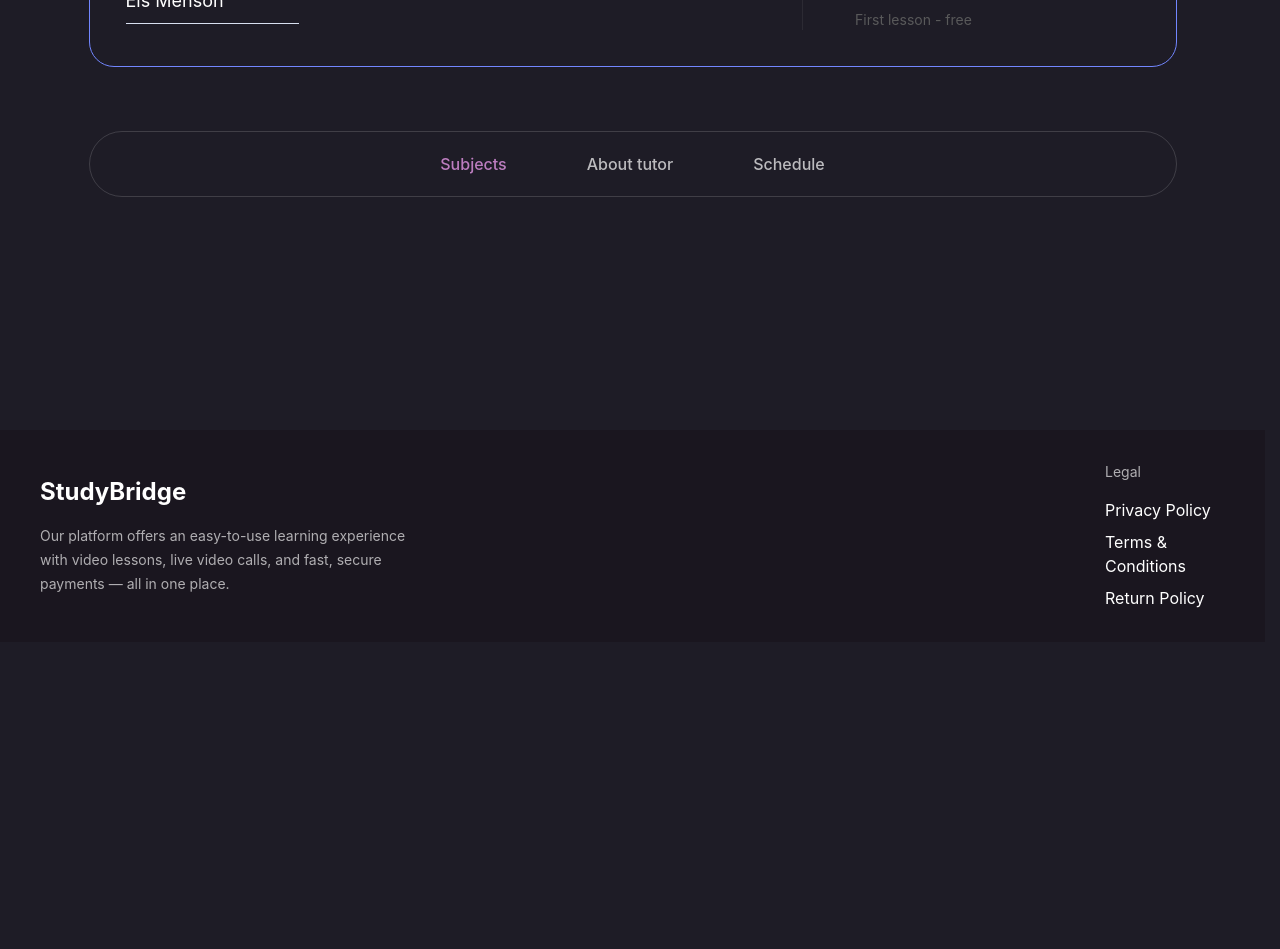
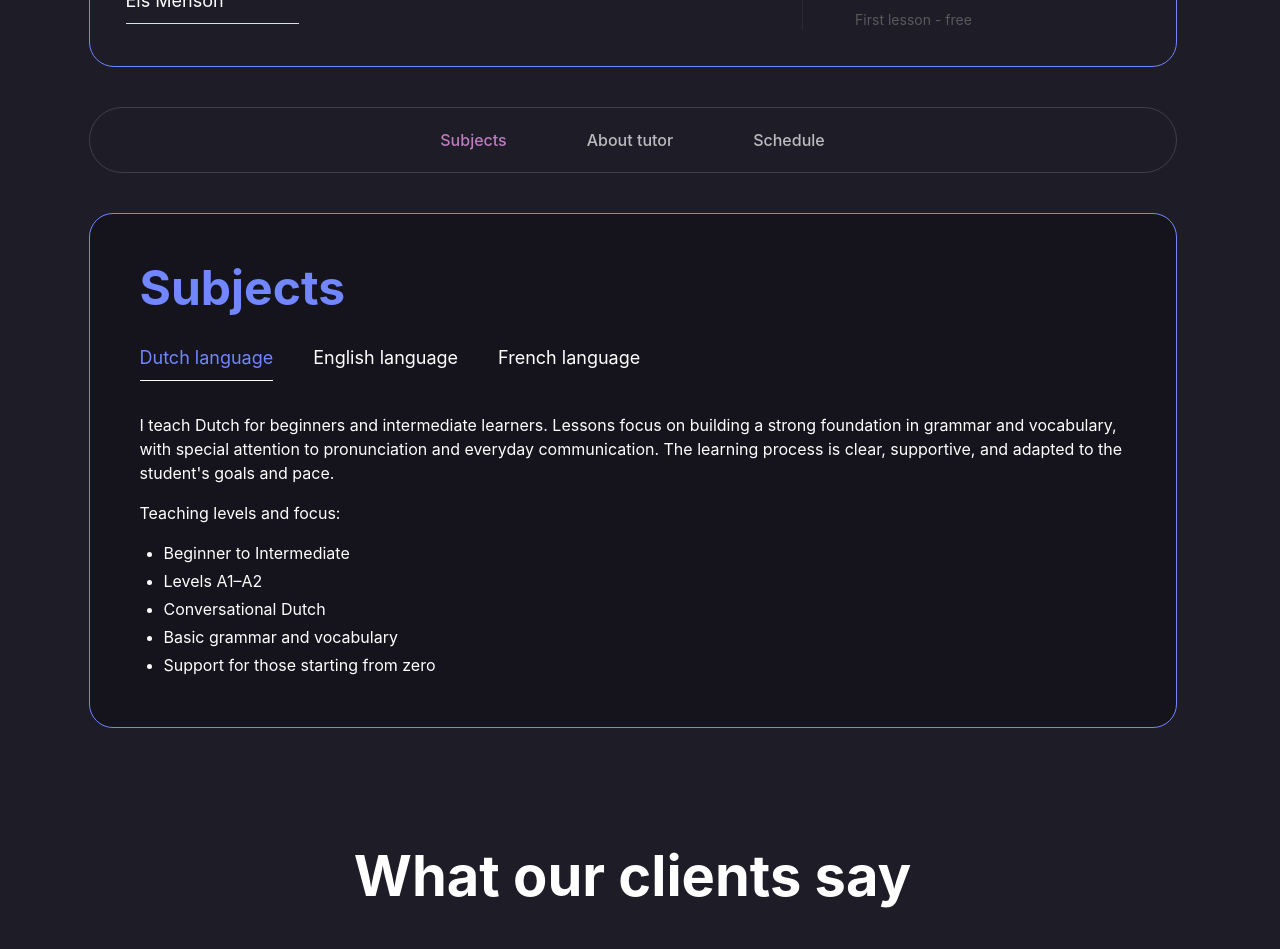
Before and after one commit to Dmytro-Doronin/components, a React (Vite) app: page / in a window 1280 px wide. Shown: the part 460-1409 px from the top of the page. Before the commit the page ends 1102 px from the top, so only its background shows below. Built offline with nearby package versions, Linux system fonts and the light colour scheme.

Commit message:
teacherDetail add subjects

```diff
--- a/src/components/teacherNavigation/TeacherNavigation.tsx
+++ b/src/components/tutorDetailSection/teacherNavigation/TeacherNavigation.tsx
@@ -2,8 +2,16 @@ import { useState } from 'react';
 
 type TabType = 'about' | 'subjects' | 'schedule';
 
-export const TeacherNavigation = () => {
-  const [activeTab, setActiveTab] = useState<TabType>('subjects');
+interface TeacherNavigationProps {
+  activeTab?: TabType;
+  onTabChange?: (tab: TabType) => void;
+}
+
+export const TeacherNavigation = ({ activeTab: externalActiveTab, onTabChange }: TeacherNavigationProps) => {
+  const [internalActiveTab, setInternalActiveTab] = useState<TabType>('subjects');
+
+  const activeTab = externalActiveTab || internalActiveTab;
+  const setActiveTab = onTabChange || setInternalActiveTab;
 
   const tabs = [
     { id: 'subjects', label: 'Subjects' },
--- /dev/null
+++ b/src/components/tutorDetailSection/teacherSubjects/TeacherSubjects.tsx
@@ -0,0 +1,91 @@
+import { useState } from 'react';
+
+export type SubjectType = {
+    id: string,
+    name: string,
+    description: string,
+    levels: string,
+    focus: string[]
+}
+
+const subjects: SubjectType[] = [
+    {
+        id: 'dutch',
+        name: 'Dutch language',
+        description: 'I teach Dutch for beginners and intermediate learners. Lessons focus on building a strong foundation in grammar and vocabulary, with special attention to pronunciation and everyday communication. The learning process is clear, supportive, and adapted to the student\'s goals and pace.',
+        levels: 'A1–A2',
+        focus: ['Beginner to Intermediate', 'Levels A1–A2', 'Conversational Dutch', 'Basic grammar and vocabulary', 'Support for those starting from zero']
+    },
+    {
+        id: 'english',
+        name: 'English language',
+        description: 'I teach English for all levels from beginners to advanced learners. My approach focuses on practical communication, business English, and exam preparation. Each lesson is designed to build confidence and fluency in real-world situations.',
+        levels: 'A1–C2',
+        focus: ['Beginner to Advanced', 'Levels A1–C2', 'Business English', 'IELTS/TOEFL preparation', 'Conversational fluency']
+    },
+    {
+        id: 'french',
+        name: 'French language',
+        description: 'I teach French with emphasis on conversational skills and cultural understanding. Perfect for travel, business, or academic purposes. Lessons include grammar, vocabulary, and pronunciation with a focus on practical usage.',
+        levels: 'A1–B2',
+        focus: ['Beginner to Intermediate', 'Levels A1–B2', 'Travel French', 'Business communication', 'Cultural immersion']
+    }
+];
+
+export default function App() {
+  const [activeLanguage, setActiveLanguage] = useState('dutch');
+
+  const currentSubject = subjects.find(subject => subject.id === activeLanguage);
+
+  return (
+    <div>
+      <div className="bg-[#15141D] p-[50px] relative rounded-3xl w-auto h-auto border border-[#7286FF]">
+        <div className="flex flex-col items-center justify-center h-full">
+          <div className="text-left w-full">
+            <h2
+              className="text-5xl font-bold text-[#7186FF]"
+            >
+              Subjects
+            </h2>
+
+            <div className="flex gap-10 flex-wrap mt-8">
+              {subjects.map((lang) => (
+                <div
+                  key={lang.id}
+                  className={`pb-2 cursor-pointer transition-colors ${
+                    activeLanguage === lang.id
+                      ? 'border-b border-white'
+                      : ''
+                  }`}
+                  onClick={() => setActiveLanguage(lang.id)}
+                >
+                  <p className={`text-lg transition-colors ${
+                    activeLanguage === lang.id
+                      ? 'text-[#7186FF]'
+                      : 'text-white hover:text-[#7186FF]'
+                  }`}>
+                    {lang.name}
+                  </p>
+                </div>
+              ))}
+            </div>
+
+            <div className="mt-8">
+              {currentSubject && (
+                <div className="text-white space-y-4">
+                  <p>{currentSubject.description}</p>
+                  <p>Teaching levels and focus:</p>
+                  <ul className="list-disc ml-6 space-y-1">
+                    {currentSubject.focus.map((item, index) => (
+                      <li key={index}>{item}</li>
+                    ))}
+                  </ul>
+                </div>
+              )}
+            </div>
+          </div>
+        </div>
+      </div>
+    </div>
+  );
+}
--- a/src/pages/teacherDetail/teacherDetail.tsx
+++ b/src/pages/teacherDetail/teacherDetail.tsx
@@ -1,29 +1,52 @@
 import { useNavigate } from 'react-router-dom';
 import { Button } from '../../components/ui/button/Button';
-import {CardsList} from "../../components/cardsList/CardsList.tsx";
-import {TeacherNavigation} from "../../components/teacherNavigation/TeacherNavigation.tsx";
+import {TeacherCard} from "../../components/teacherCard/TeachrCard";
+import {TeacherNavigation} from "../../components/tutorDetailSection/teacherNavigation/TeacherNavigation";
+import TeacherSubjects from "../../components/tutorDetailSection/teacherSubjects/TeacherSubjects";
 import type {TeacherType} from "../../pages/teachersPage/TeachersPage.tsx";
 import Person from "../../assets/images/person.jpg";
+import { useState } from 'react';
+import {Reviews} from "../../components/home-sections/Reviews/Reviews.tsx";
+
+const teacher: TeacherType = {
+    id: '1',
+    name: 'Els Menson',
+    subject: 'English',
+    price: 35,
+    image: Person,
+    experience: '12 years',
+    education: 'University of Amsterdam',
+    approaching: 'Communicative, student-centered methodology focused on real-life English. Lessons emphasize speaking practice, practical vocabulary, and personalized learning goals.',
+};
+
+type TabType = 'about' | 'subjects' | 'schedule';
 
 export const TeacherDetail = () => {
   const navigate = useNavigate();
+  const [activeTab, setActiveTab] = useState<TabType>('subjects');
 
   const handleBack = () => {
     navigate(-1);
   };
 
-  const teacher: TeacherType[] = [
-      {
-          id: '1',
-          name: 'Els Menson',
-          subject: 'English',
-          price: 35,
-          image: Person,
-          experience: '12 years',
-          education: 'University of Amsterdam',
-          approaching: 'Communicative, student-centered methodology focused on real-life English. Lessons emphasize speaking practice, practical vocabulary, and personalized learning goals.',
-      }
-  ];
+  const renderContent = () => {
+    switch (activeTab) {
+      case 'subjects':
+        return <TeacherSubjects />;
+      case 'about':
+        return (
+          <div className="">
+          </div>
+        );
+      case 'schedule':
+        return (
+          <div className="">
+          </div>
+        );
+      default:
+        return null;
+    }
+  };
 
   return (
     <div className="min-h-screen">
@@ -35,10 +58,16 @@ export const TeacherDetail = () => {
       </div>
 
       <div className="container-centered mx-auto px-4 sm:px-6 lg:px-8 max-w-6xl">
-        <CardsList cards={teacher}/>
-        <div className="mt-16">
-          <TeacherNavigation />
+        <TeacherCard teacher={teacher}/>
+        <div className="section-spacing">
+          <TeacherNavigation activeTab={activeTab} onTabChange={setActiveTab} />
         </div>
+        <div className="">
+          {renderContent()}
+        </div>
+          <section className="section-spacing relative z-10 bg-bg-main">
+              <Reviews/>
+          </section>
       </div>
     </div>
   );
```
Also changed, not shown: src/components/footer/Footer.tsx (indentation only).
